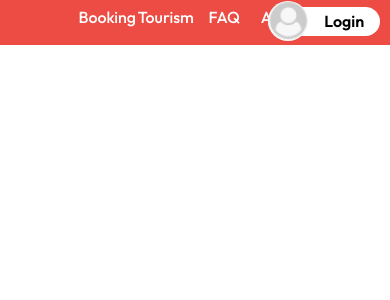
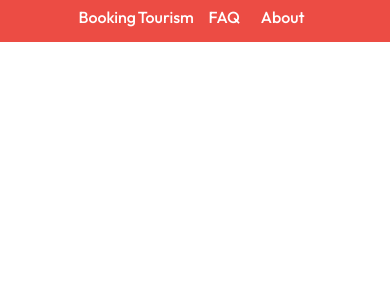
Before and after one commit to hossamKoshok/Tranzit, a React (Vite) app: page / in a window 390 px wide. Shown: the top 300 px of the page. Built offline with nearby package versions, Linux system fonts and the light colour scheme.

Commit message:
some small tweaks

```diff
--- a/src/assets/components/MainNav.jsx
+++ b/src/assets/components/MainNav.jsx
@@ -22,7 +22,7 @@ function MainNav(){
         </div>
 
         <div className={styles.logindiv}>
-        <LoginBar/>
+        <LoginBar className={styles.loginBar}/>
         </div>
       </nav>
     </header>
--- a/src/assets/styles/Form.module.css
+++ b/src/assets/styles/Form.module.css
@@ -9,6 +9,7 @@
     flex-direction: column;
     justify-content: center;
     align-items: center;
+    filter: drop-shadow(0px 10px 20px  #0000009e);
     z-index: -1;
 }
 .formGroup{
--- a/src/assets/styles/LoginBar.module.css
+++ b/src/assets/styles/LoginBar.module.css
@@ -31,4 +31,5 @@
     border-radius: 50%;
     overflow: hidden;
     object-fit: cover;
+
 }
--- a/src/assets/styles/MainNav.module.css
+++ b/src/assets/styles/MainNav.module.css
@@ -97,10 +97,6 @@ nav a:hover{
 
 
 @media (max-width: 600px) {
-  nav {
-
-    height: auto;
-  }
 
   nav ul {
     width: 100%;
@@ -111,7 +107,10 @@ nav a:hover{
     font-size: 1rem;
     margin-bottom: 0.5rem;
   }
-  .logo{
+  .logodiv{
+    display: none;
+  }
+  .logindiv{
     display: none;
   }
 }
--- a/src/assets/styles/signUpForm.module.css
+++ b/src/assets/styles/signUpForm.module.css
@@ -4,6 +4,7 @@
     display: flex;
     z-index: -1;
     justify-content: center;
+
 
 }
 .line{
@@ -163,6 +164,7 @@
         width: 100%;
         flex-direction: column;
         padding: 1rem;
+        filter: drop-shadow(0px 10px 20px  #0000009e);
     }
       .signUpForm {
         width: 100%;
```
Also changed, not shown: 1 other file (tests, documents, lock files or other folders).
